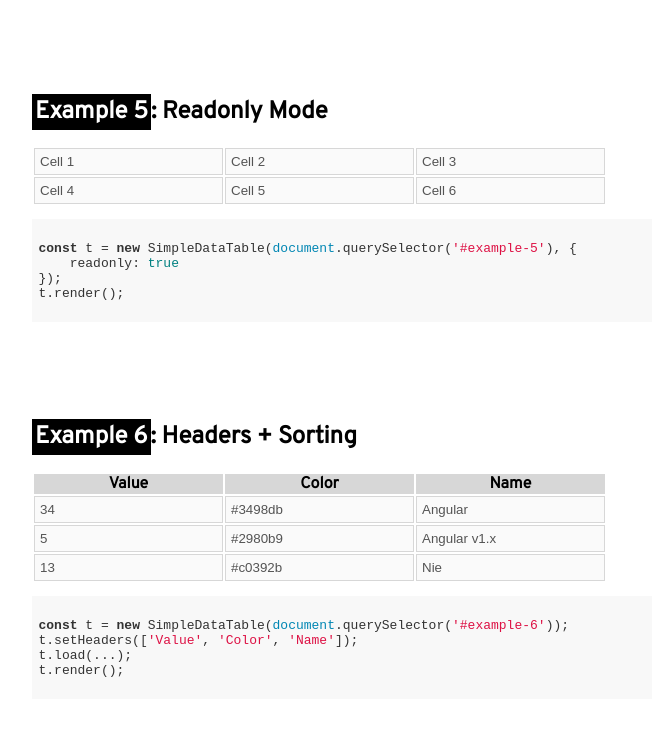
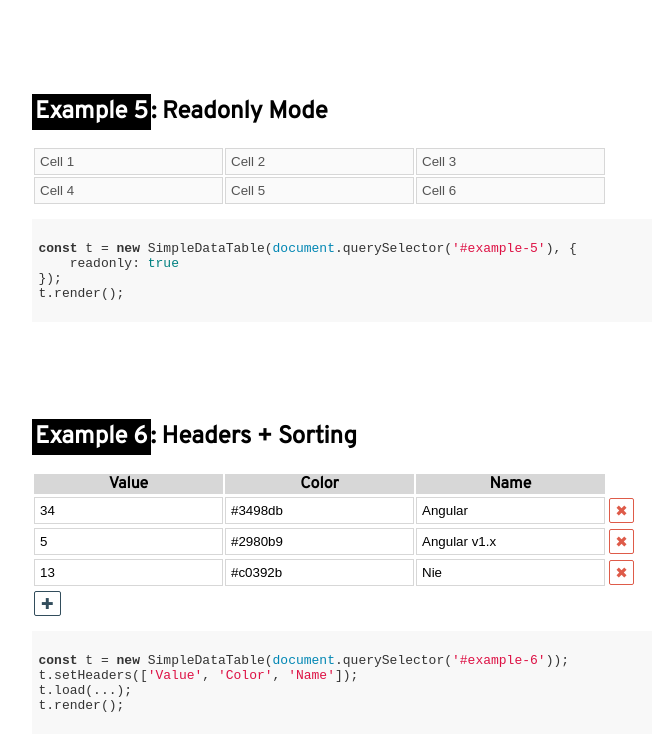
Before and after one commit to piecioshka/simple-data-table, a website: page demo/index.html in a window 1280 px wide. Shown: the part 1419-2169 px from the top of the page, without its empty margins (298-963 px from the left). Drawn offline with Linux system fonts and the light colour scheme; a web font is replaced by a local one.

```diff
--- a/demo/index.html
+++ b/demo/index.html
@@ -128,9 +128,7 @@
     <div id="example-6"></div>
     <script>
         (function () {
-            const t = new SimpleDataTable(document.querySelector('#example-6'), {
-                readonly: true
-            });
+            const t = new SimpleDataTable(document.querySelector('#example-6'));
             t.setHeaders(['Value', 'Color', 'Name']);
             t.load(DUMMY_3_ROWS);
             t.render();
```
